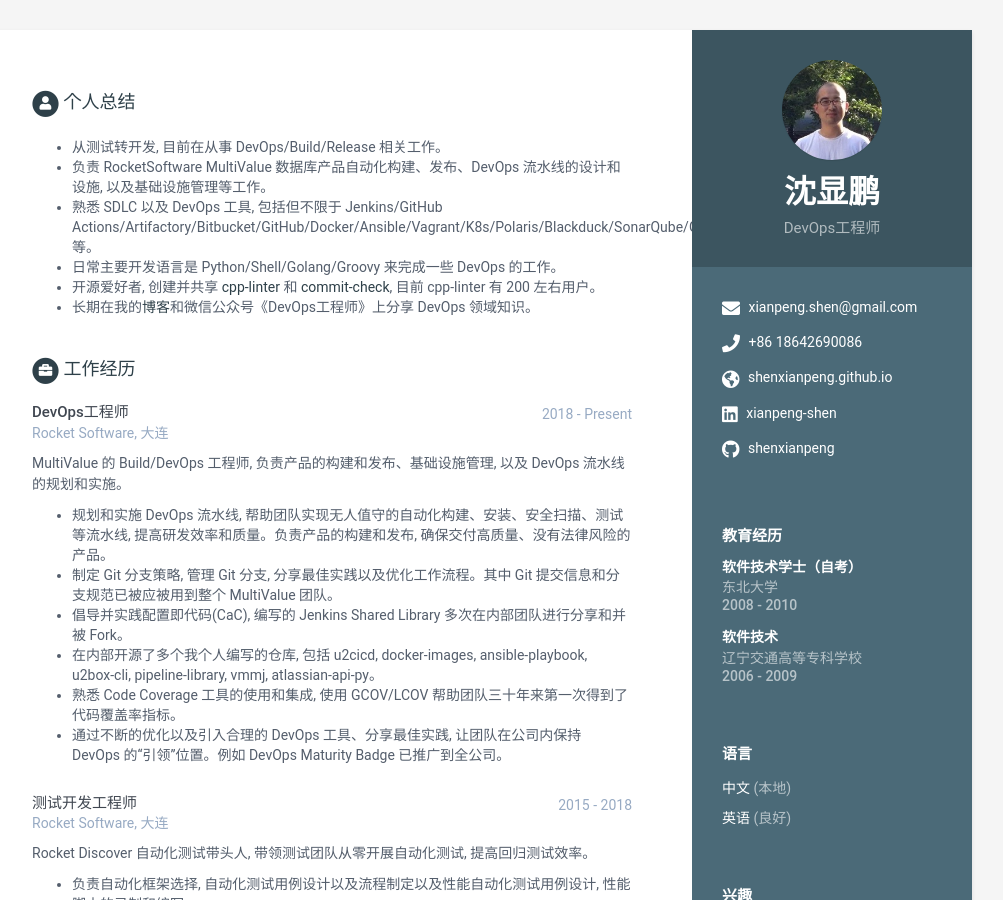
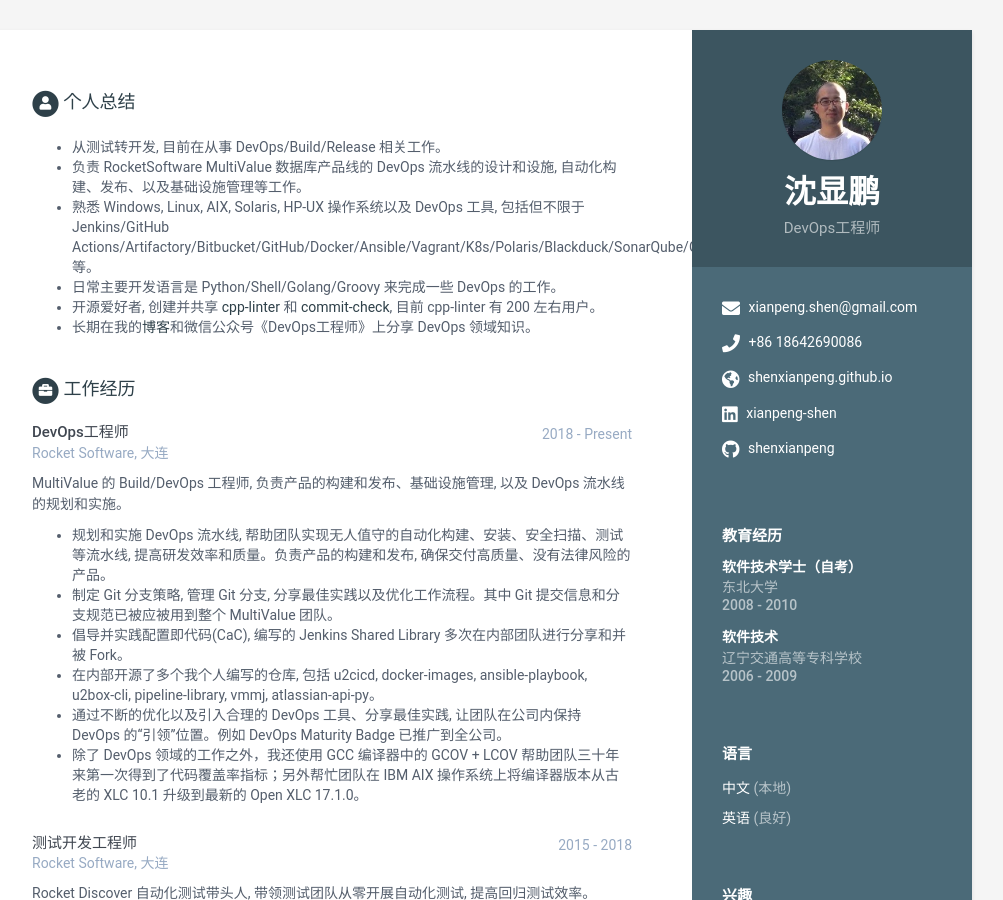
Before and after one commit to shenxianpeng/resume-cn, a Jekyll site: the page built from index.html, in a window 1280 px wide and 900 px high. Shown: the whole window, without its empty margins (168-1171 px from the left). Built offline with Jekyll 4.4.1, drawn with Linux system fonts in a browser that asks for light colours.

Commit message:
Update resume

```diff
--- a/_data/data.yml
+++ b/_data/data.yml
@@ -45,8 +45,8 @@ career-profile:
     title: 个人总结
     summary: |
       - 从测试转开发, 目前在从事 DevOps/Build/Release 相关工作。
-      - 负责 RocketSoftware MultiValue 数据库产品自动化构建、发布、DevOps 流水线的设计和设施, 以及基础设施管理等工作。
-      - 熟悉 SDLC 以及 DevOps 工具, 包括但不限于 Jenkins/GitHub Actions/Artifactory/Bitbucket/GitHub/Docker/Ansible/Vagrant/K8s/Polaris/Blackduck/SonarQube/GCOV/LCOV 等。
+      - 负责 RocketSoftware MultiValue 数据库产品线的 DevOps 流水线的设计和设施, 自动化构建、发布、以及基础设施管理等工作。
+      - 熟悉 Windows, Linux, AIX, Solaris, HP-UX 操作系统以及 DevOps 工具, 包括但不限于 Jenkins/GitHub Actions/Artifactory/Bitbucket/GitHub/Docker/Ansible/Vagrant/K8s/Polaris/Blackduck/SonarQube/GCOV/LCOV 等。
       - 日常主要开发语言是 Python/Shell/Golang/Groovy 来完成一些 DevOps 的工作。
       - 开源爱好者, 创建并共享 [cpp-linter](https://github.com/cpp-linter) 和 [commit-check](https://github.com/commit-check), 目前 cpp-linter 有 200 左右用户。
       - 长期在我的[博客](https://shenxianpeng.github.io)和微信公众号《DevOps工程师》上分享 DevOps 领域知识。
@@ -73,8 +73,8 @@ experiences:
           - 制定 Git 分支策略, 管理 Git 分支, 分享最佳实践以及优化工作流程。其中 Git 提交信息和分支规范已被应被用到整个 MultiValue 团队。
           - 倡导并实践配置即代码(CaC), 编写的 Jenkins Shared Library 多次在内部团队进行分享和并被 Fork。
           - 在内部开源了多个我个人编写的仓库, 包括 u2cicd, docker-images, ansible-playbook, u2box-cli, pipeline-library, vmmj, atlassian-api-py。
-          - 熟悉 Code Coverage 工具的使用和集成, 使用 GCOV/LCOV 帮助团队三十年来第一次得到了代码覆盖率指标。
           - 通过不断的优化以及引入合理的 DevOps 工具、分享最佳实践, 让团队在公司内保持 DevOps 的“引领”位置。例如 DevOps Maturity Badge 已推广到全公司。
+          - 除了 DevOps 领域的工作之外，我还使用 GCC 编译器中的 GCOV + LCOV 帮助团队三十年来第一次得到了代码覆盖率指标；另外帮忙团队在 IBM AIX 操作系统上将编译器版本从古老的 XLC 10.1 升级到最新的 Open XLC 17.1.0。
 
     - role: 测试开发工程师
       time: 2015 - 2018
```
Also changed, not shown: 1 other file.
